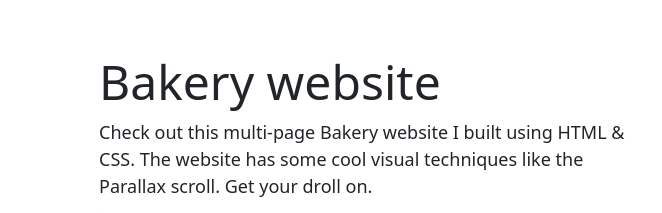
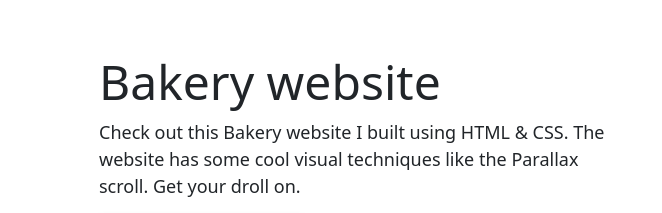
Before and after one commit to AishwaryaVenkatesh/Aishwarya-Portfolio, a plain HTML site: page index.html in a window 1280 px wide. Shown: the part 850-1063 px from the top of the page, 0-662 px from the left. Drawn offline with nearby package versions, Linux system fonts and the light colour scheme.

Commit message:
editing copy

```diff
--- a/index.html
+++ b/index.html
@@ -111,9 +111,9 @@
           <div class="col-md-6 text-block block">
             <h2 class="text-block">Bakery website</h2>
             <p>
-              Check out this multi-page Bakery website I built using HTML & CSS.
-              The website has some cool visual techniques like the Parallax
-              scroll. Get your droll on.
+              Check out this Bakery website I built using HTML & CSS. The
+              website has some cool visual techniques like the Parallax scroll.
+              Get your droll on.
             </p>
 
             <a href="https://glittery-arithmetic-3bb0d8.netlify.app/">
```
